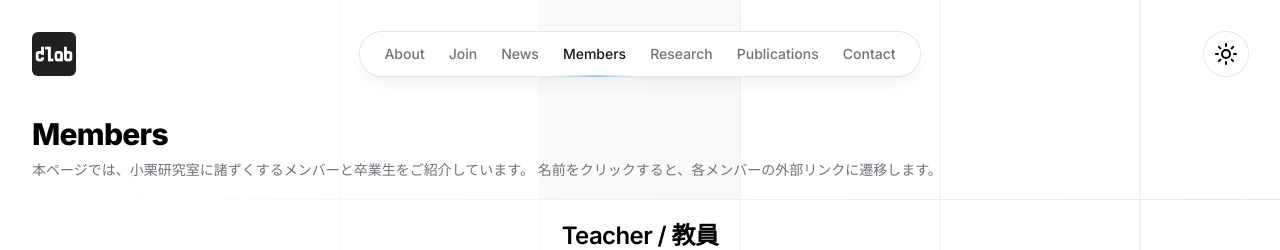
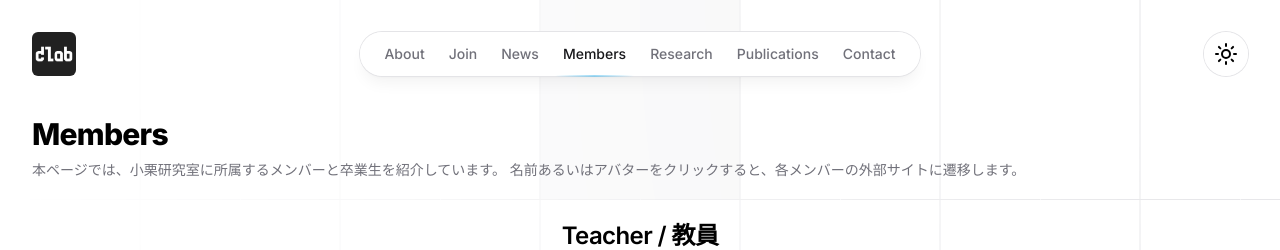
Before and after one commit to ogurilab/ogurilab.org, a Next.js app: page /members in a window 1280 px wide. Shown: the top 250 px of the page. Built offline with nearby package versions, Linux system fonts and the light colour scheme.

Commit message:
fix typo

```diff
--- a/src/app/members/layout.tsx
+++ b/src/app/members/layout.tsx
@@ -9,8 +9,8 @@ export default function Layout({ children }: { children: React.ReactNode }) {
       <MDXHeader>
         <MDXTitle>Members</MDXTitle>
         <MDXDescription>
-          本ページでは、小栗研究室に諸ずくするメンバーと卒業生をご紹介しています。
-          名前をクリックすると、各メンバーの外部リンクに遷移します。
+          本ページでは、小栗研究室に所属するメンバーと卒業生を紹介しています。
+          名前あるいはアバターをクリックすると、各メンバーの外部サイトに遷移します。
         </MDXDescription>
       </MDXHeader>
       <div className="leading-7">{children}</div>
--- a/src/app/publications/layout.tsx
+++ b/src/app/publications/layout.tsx
@@ -9,7 +9,7 @@ export default function Layout({ children }: { children: React.ReactNode }) {
       <MDXHeader>
         <MDXTitle>Publications</MDXTitle>
         <MDXDescription>
-          本ページでは、小栗研究室の学術活動の成果をご紹介しています。小栗先生をはじめとする研究室メンバーによる最新の研究論文、技術記事、国際会議での発表、受賞歴など、私たちの研究の進展と貢献を広く共有する場としています。
+          本ページでは、小栗研究室の学術活動の成果を紹介しています。小栗先生をはじめとする研究室メンバーによる最新の研究論文、技術記事、国際会議での発表、受賞歴など、私たちの研究の進展と貢献を広く共有する場としています。
         </MDXDescription>
       </MDXHeader>
       <div className="leading-7">{children}</div>
```
